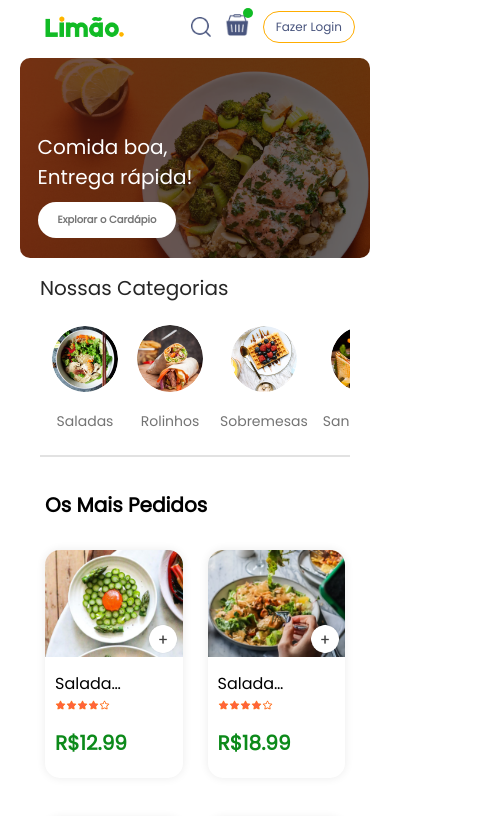
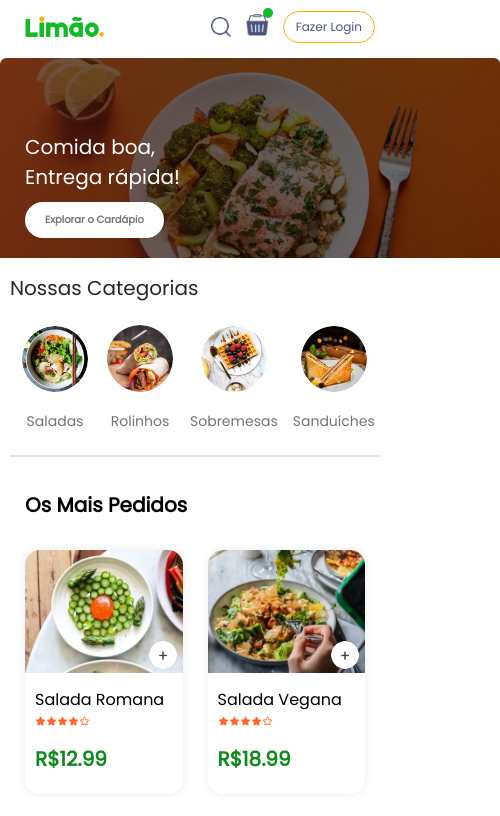
Before and after one commit to lukegoes/limao_delivery, a React (Vite) app: page / in a window 390 px wide. Shown: the top 816 px of the page, 500 px wide, since content can reach past the window. Built offline with nearby package versions, Linux system fonts and the light colour scheme.

Commit message:
fix: ajustes de responsividade

```diff
--- a/src/components/ExploreMenu/ExploreMenu.css
+++ b/src/components/ExploreMenu/ExploreMenu.css
@@ -61,7 +61,7 @@ columns: #808080;
 @media (max-width: 768px) {
     .explore-menu {
         gap: 10px;
-        padding: 0 30px;
+        padding: 0 20px;
     }
 
     .explore-menu h1 {
@@ -92,7 +92,7 @@ columns: #808080;
 
     .explore-menu{
         gap: 5px;
-        padding: 5px 20px 0px;
+        padding: 5px 10px 0px;
         }
 
     .explore-menu h1{
--- a/src/components/Header/Header.css
+++ b/src/components/Header/Header.css
@@ -78,9 +78,9 @@
 @media (max-width: 480px){
     .header{
         height: 200px;
-        width: 350px;
+        width: 500px;
         margin: 10px auto;
-        border-radius: 10px;
+        border-radius: 0;
     }
 
 
--- a/src/index.css
+++ b/src/index.css
@@ -5,9 +5,6 @@
   font-family: 'Poppins', sans-serif;
 }
 
-.app{
-  padding: 0px 40px 0px 40px;
-}
 
 body{
   min-height: 100vh;
@@ -27,9 +24,3 @@ a{
     opacity: 1;
   }
 }
-
-@media (max-width: 480px) {
-  .app{
-    padding: 0px 20px 0px 20px;
-  }
-}
```
